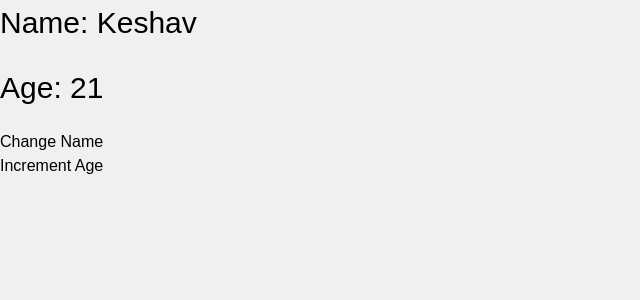
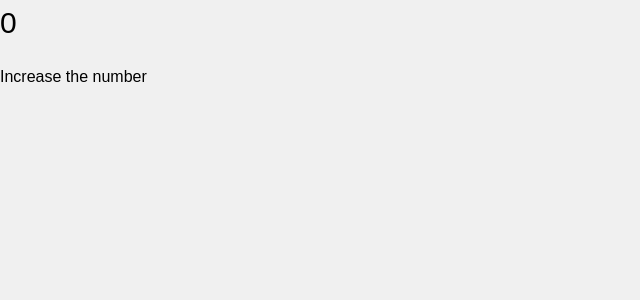
Before and after one commit to keshav-sharma786/90-Days-Of-Hard-Grinding, a React (Vite) app in the folder ReactJSPractice/ReactJSPractice/: page / in a window 1280 px wide. Shown: the top 300 px of the page, without its empty margins (0-640 px from the left). Built offline with nearby package versions, Linux system fonts and the light colour scheme.

Commit message:
initial commit

```diff
--- a/ReactJSPractice/ReactJSPractice/src/App.jsx
+++ b/ReactJSPractice/ReactJSPractice/src/App.jsx
@@ -8,6 +8,8 @@
 import TogglePassword from "./components/TogglePassword";
 import UpdatingStateUsingCallBack from "./components/useStateHookRevision/UpdatingStateUsingCallBack";
 import UpdatingStateHavingMultipleCallBacks from "./components/useStateHookRevision/UpdatingStateHavingMultipleCallBacks";
+import PlayingWithSetState01 from "./components/useStateHookRevision/PlayingWithSetState01";
+import PlayingWithSetState02 from "./components/useStateHookRevision/PlayingWithSetState02";
 
 const App = () => {
   return (
@@ -16,7 +18,9 @@
     //   <DefaultExport />
     // </>
     // <Counter />
-    <UpdatingStateHavingMultipleCallBacks />
+    // <UpdatingStateHavingMultipleCallBacks />
+    // <PlayingWithSetState01 />
+    <PlayingWithSetState02 />
   );
 };
 
--- /dev/null
+++ b/ReactJSPractice/ReactJSPractice/src/components/useStateHookRevision/PlayingWithSetState01.jsx
@@ -0,0 +1,25 @@
+import { useState } from "react";
+
+const PlayingWithSetState01 = () => {
+  const [number, setNumber] = useState(0);
+
+  return (
+    <>
+      <h1>{number}</h1>
+      <button
+        onClick={() => {
+          //~Predict the output
+          //~the number will be incremented by 6
+          setNumber(number + 5);
+          setNumber((n) => {
+            return n + 1;
+          });
+        }}
+      >
+        Increase the number
+      </button>
+    </>
+  );
+};
+
+export default PlayingWithSetState01;
--- /dev/null
+++ b/ReactJSPractice/ReactJSPractice/src/components/useStateHookRevision/PlayingWithSetState02.jsx
@@ -0,0 +1,24 @@
+import { useState } from "react";
+
+const PlayingWithSetState02 = () => {
+  const [number, setNumber] = useState(0);
+
+  return (
+    <>
+      <h1>{number}</h1>
+      <button
+        onClick={() => {
+          setNumber(number + 5);
+          setNumber((n) => {
+            return n + 1;
+          });
+          setNumber(42);
+        }}
+      >
+        Increase the number
+      </button>
+    </>
+  );
+};
+
+export default PlayingWithSetState02;
```
